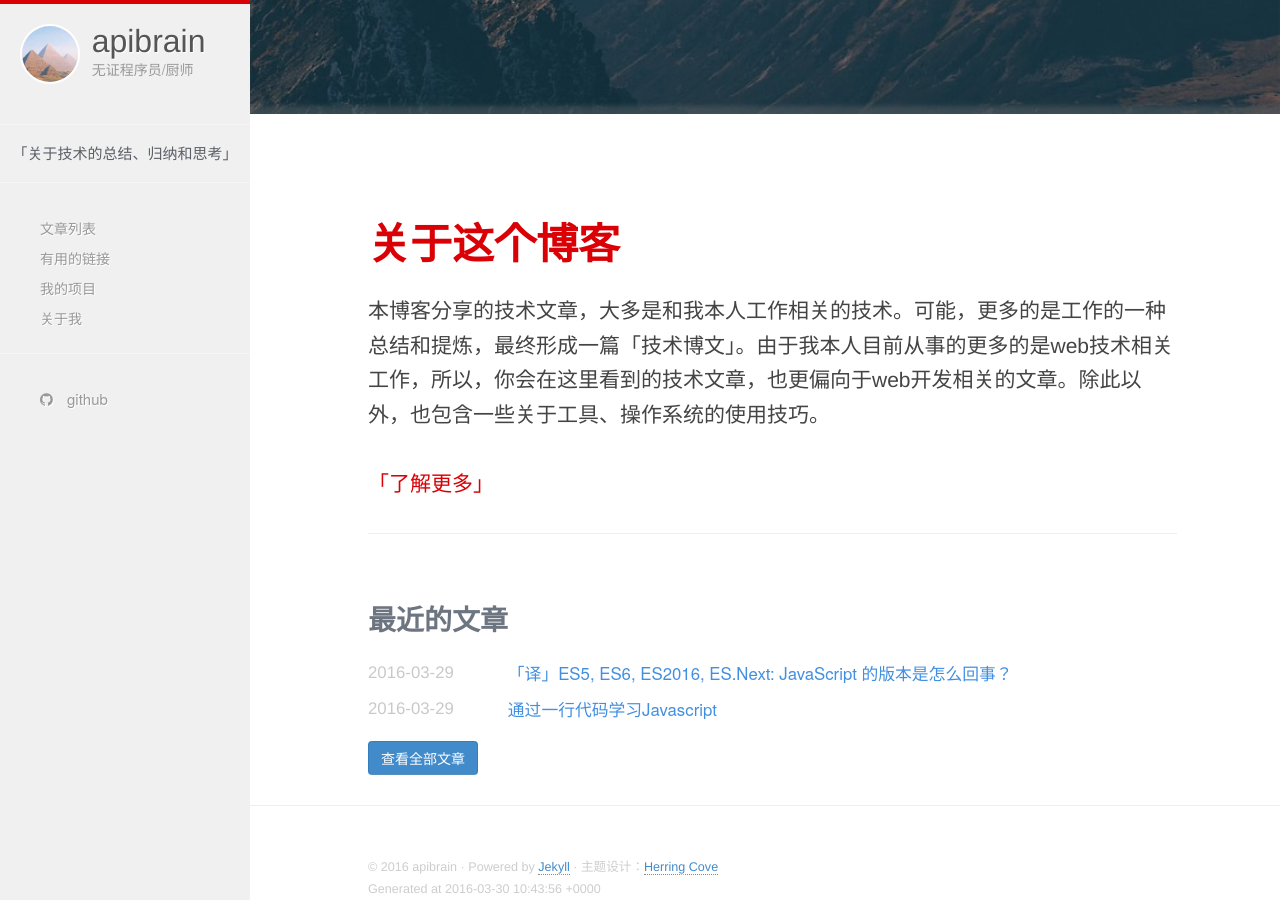
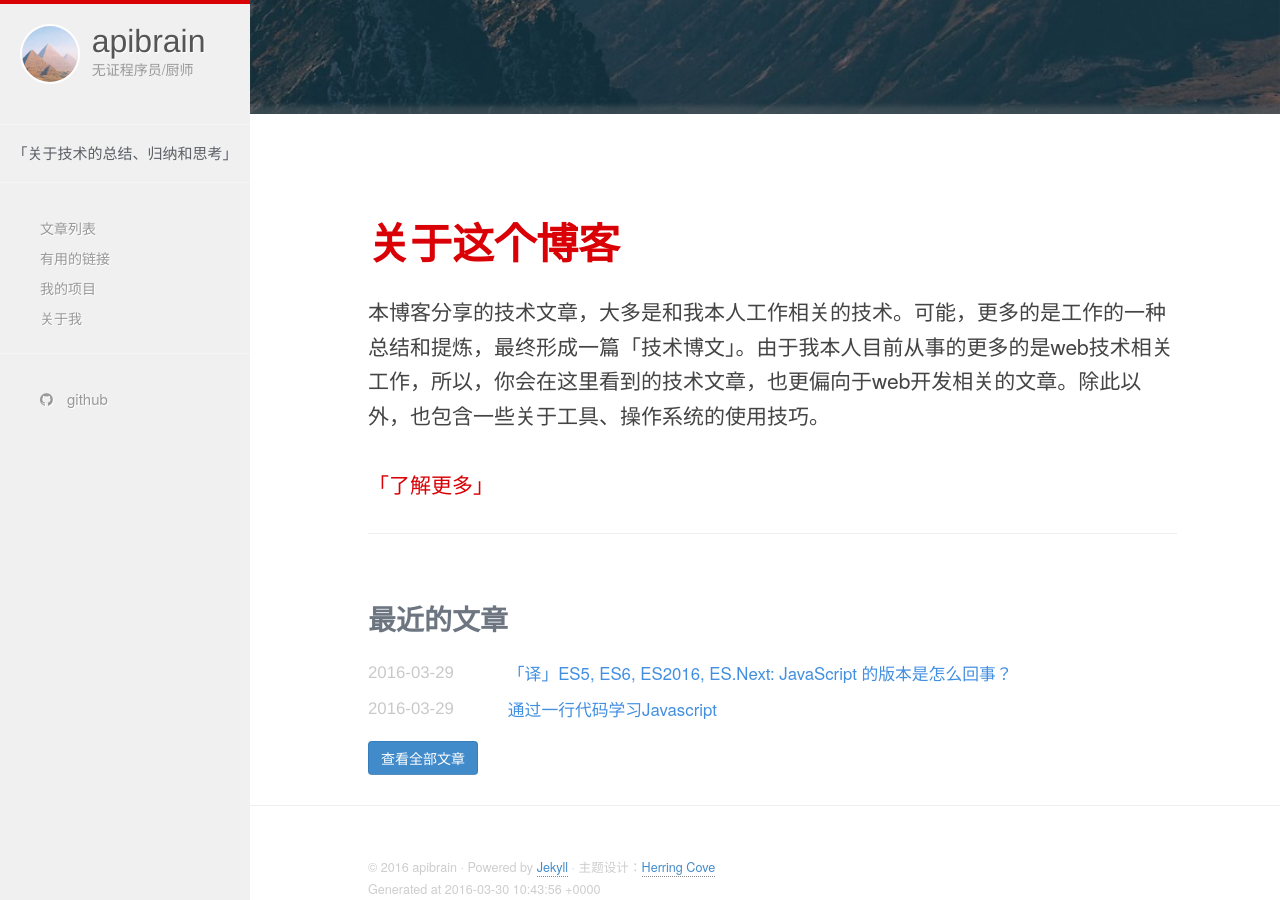
Before and after one commit to apibrain/apibrain.github.io, a Jekyll site: the page built from index.html, in a window 1280 px wide and 900 px high, scrolled down 589 px. Built offline with Jekyll 4.4.1, drawn with Linux system fonts in a browser that asks for light colours.

Commit message:
修改了段落的字体

```diff
--- a/css/hc.css
+++ b/css/hc.css
@@ -38,7 +38,6 @@
 
 p
 {
-  font-family:"Hiragino Sans GB", "Helvetica Neue", Helvetica, "Open Sans", sans-serif;
   font-weight:200;
   line-height: 1.75em;
   font-size: 1.2em;
```
